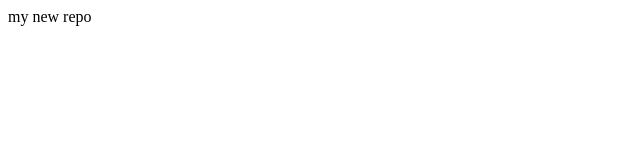
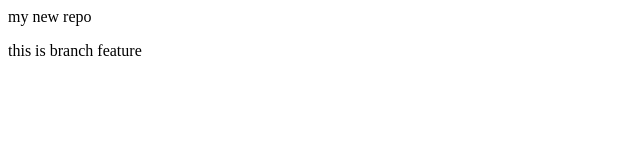
Before and after one commit to rigorousakshaya/localrepo, a plain HTML site: page index.html in a window 1280 px wide. Shown: the whole page, without its empty margins (0-640 px from the left). Drawn offline with Linux system fonts and the light colour scheme.

Commit message:
added new feature branch

```diff
--- a/index.html
+++ b/index.html
@@ -1 +1,2 @@
 <p>my new repo</p>
+<p>this is branch feature</p>
```
